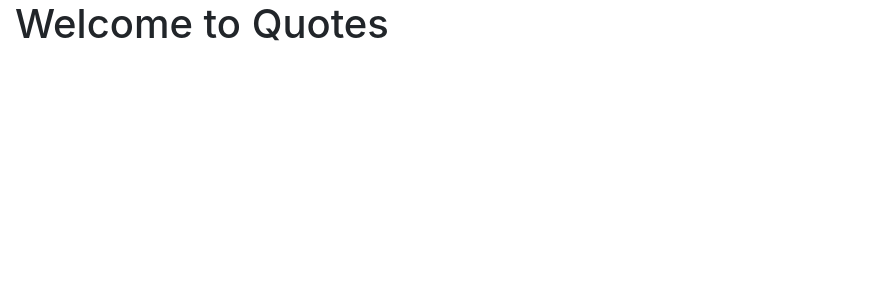
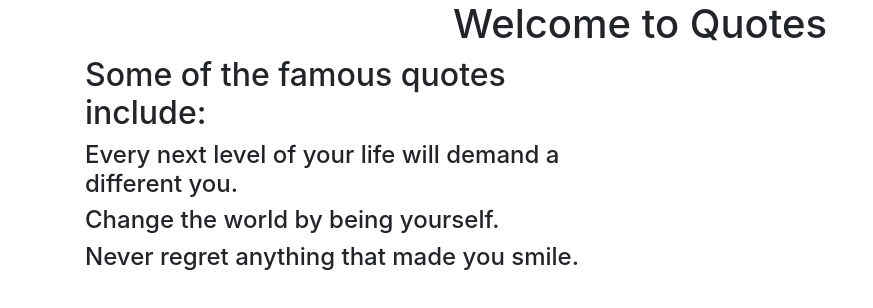
Before and after one commit to MungaiKeren/Quotes, an Angular app: page / in a window 1280 px wide. Shown: the top 308 px of the page, without its empty margins (0-873 px from the left). Built offline with nearby package versions, Linux system fonts and the light colour scheme.

Commit message:
This commit will add some few quotes to quote.component,html

```diff
--- /dev/null
+++ b/src/app/quote.ts
@@ -0,0 +1,4 @@
+export class Quote {
+
+    name:string;
+}
--- a/src/app/quote/quote.component.html
+++ b/src/app/quote/quote.component.html
@@ -1,8 +1,9 @@
-<div class="container-fluid">
+<div class="container">
+    <h1 class="text-center">Welcome to Quotes</h1>
     <div class="row">
         <div class="col-md-6">
-            <h1>Welcome to Quotes</h1>
-
+            <h2>Some of the famous quotes include:</h2>
+            <h4 *ngFor='let quote of quotes'>{{quote.name}}</h4>
         </div>
     </div>
 </div>
--- a/src/app/quote/quote.component.ts
+++ b/src/app/quote/quote.component.ts
@@ -1,4 +1,5 @@
 import { Component, OnInit } from '@angular/core';
+import { Quote } from '../quote';
 
 @Component({
   selector: 'app-quote',
@@ -7,6 +8,12 @@ import { Component, OnInit } from '@angular/core';
 })
 export class QuoteComponent implements OnInit {
 
+  quotes:Quote[] = [
+    {name:"Every next level of your life will demand a different you."},
+    {name:"Change the world by being yourself."},
+    {name:"Never regret anything that made you smile."},
+  ];
+
   constructor() { }
 
   ngOnInit() {
```
Also changed, not shown: 1 other file (tests, documents, lock files or other folders).
